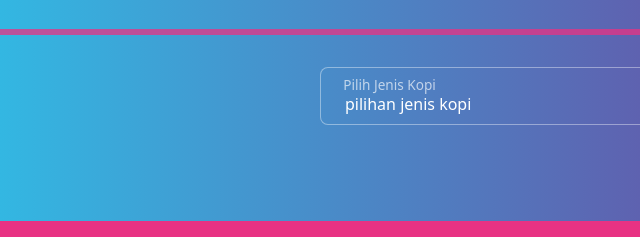
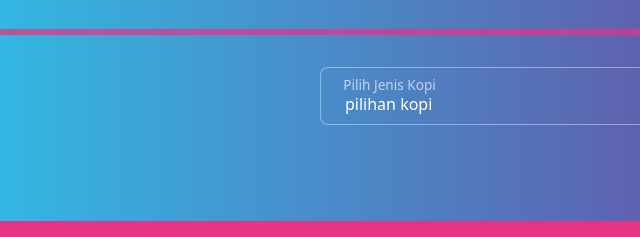
Before and after one commit to definovitasari/kopi.kuy, a plain HTML site: page produk.html in a window 1280 px wide. Shown: the part 299-536 px from the top of the page, 0-640 px from the left. Drawn offline with Linux system fonts and the light colour scheme; a web font is replaced by a local one.

Commit message:
merubah pilihan di produk

```diff
--- a/produk.html
+++ b/produk.html
@@ -104,7 +104,7 @@
                 <div class="form-floating w-50 mx-auto">
 
                     <select class="form-select" id="select_kopi" aria-label="Floating label select example">
-                        <option selected disabled>pilihan jenis kopi</option>
+                        <option selected disabled>pilihan kopi</option>
                         <option value="arabica">Arabica</option>
                         <option value="robusta">Robusta</option>
                     </select>
```
